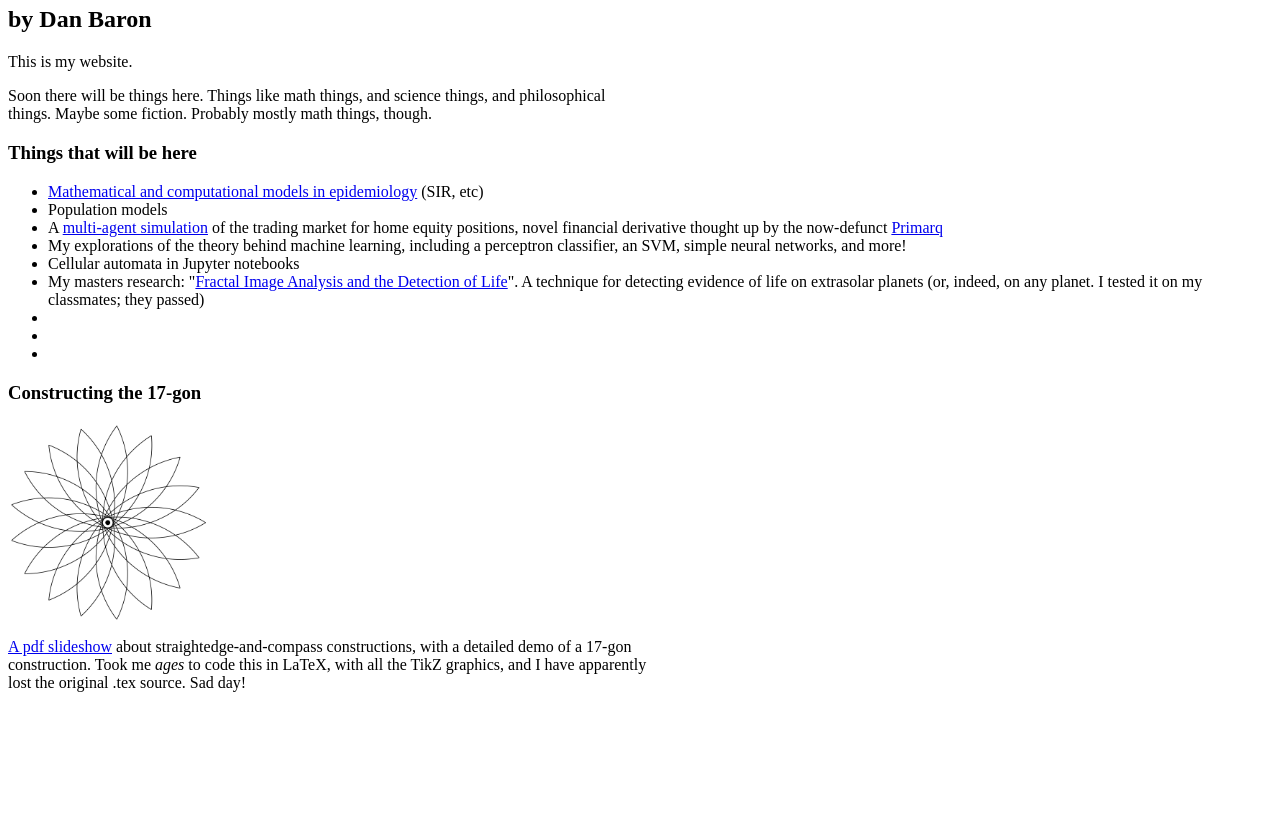
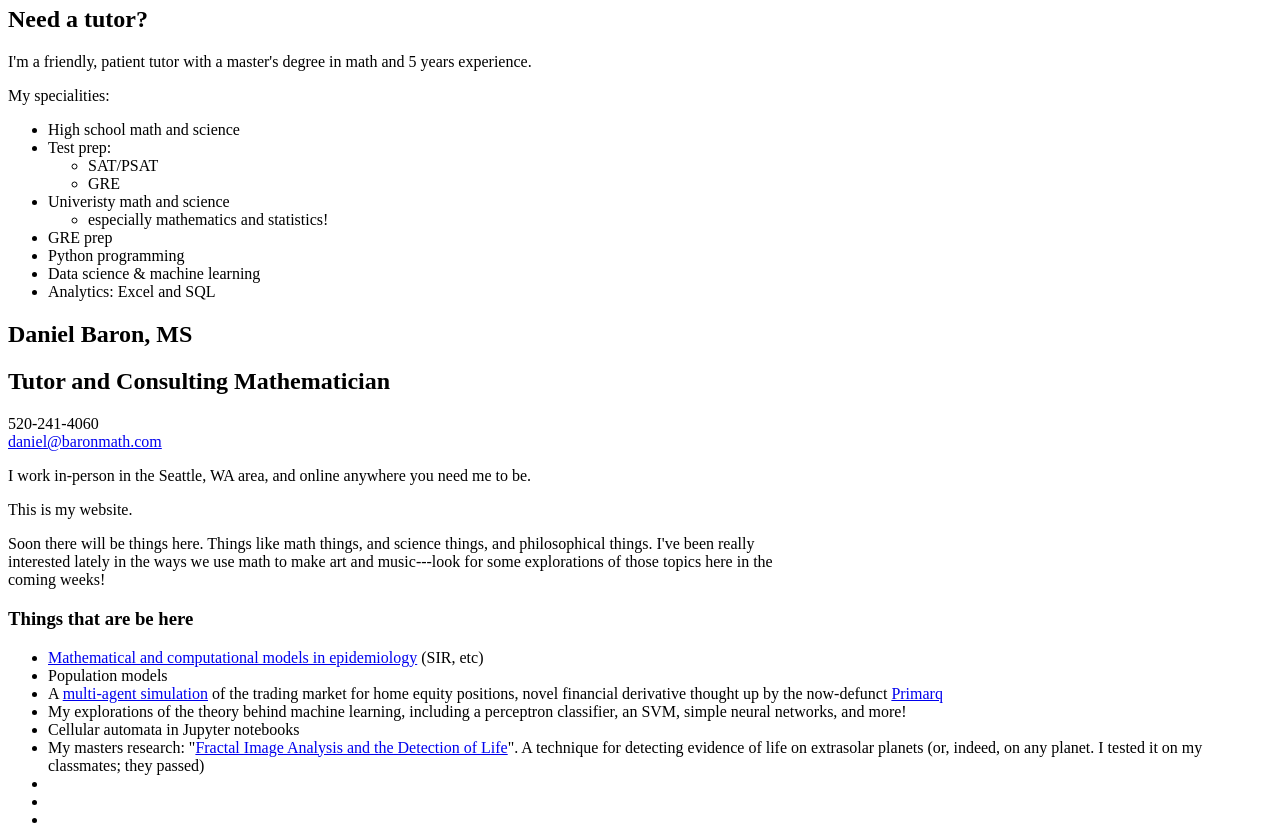
Before and after one commit to dcbaron/dcbaron.github.io, a plain HTML site: page index.html in a window 1280 px wide. Shown: the part 60-887 px from the top of the page. Before the commit the page ends 800 px from the top, so only its background shows below. Drawn offline with Linux system fonts and the light colour scheme.

Commit message:
added tutor info

```diff
--- a/index.html
+++ b/index.html
@@ -1,16 +1,45 @@
 <html>
   <head>
+    <title>Baron Mathematics</title>
     <style>
-      p {max-width: 40em;}
-	</style>
+      p {max-width: 50em;}
+	  </style>
   </head>
   <body>
-    <h1>Math Things and Science Things and Other Things</h1>
-    <h2>by Dan Baron</h2>
+    <h1>Baron Mathematics</h1>
+	  <h2>Need a tutor?</h2>
+	  <p>I'm a friendly, patient tutor with a master's degree in math and 5 years experience.</p>
+	  <p>My specialities:
+      <ul>
+        <li>High school math and science</li>
+        <li>Test prep:
+          <ul>
+            <li>SAT/PSAT</li>
+            <li>GRE</li>
+          </ul>
+        </li>
+        <li>Univeristy math and science
+          <ul><li>especially mathematics and statistics!</li></ul>
+        </li>
+        <li>GRE prep</li>
+        <li>Python programming</li>
+        <li>Data science & machine learning</li>
+        <li>Analytics: Excel and SQL</li>
+      </ul>
+    </p>
+    <h2>Daniel Baron, MS</h2>
+    <h2>Tutor and Consulting Mathematician</h2>
+    <p class='contactinfo'>
+      520-241-4060
+      <br><a href="daniel@baronmath.com">daniel@baronmath.com</a>
+    </p>
+  <p>I work in-person in the Seattle, WA area, and online anywhere you need me to be.</p>
     <p> This is my website. </p>
 
-    <p>Soon there will be things here. Things like math things, and science things, and philosophical things. Maybe some fiction. Probably mostly math things, though.</p>
-    <h3>Things that will be here</h3>
+    <p>Soon there will be things here. Things like math things, and science things, and philosophical things.
+      I've been really interested lately in the ways we use math to make art and music---look for some
+      explorations of those topics here in the coming weeks!</p>
+    <h3>Things that are be here</h3>
 	<ul>
 	  <li><a href="https://github.com/dcbaron/Epidemiology">Mathematical and computational models in epidemiology</a> (SIR, etc)</li>
 	  <li>Population models</li>
```
